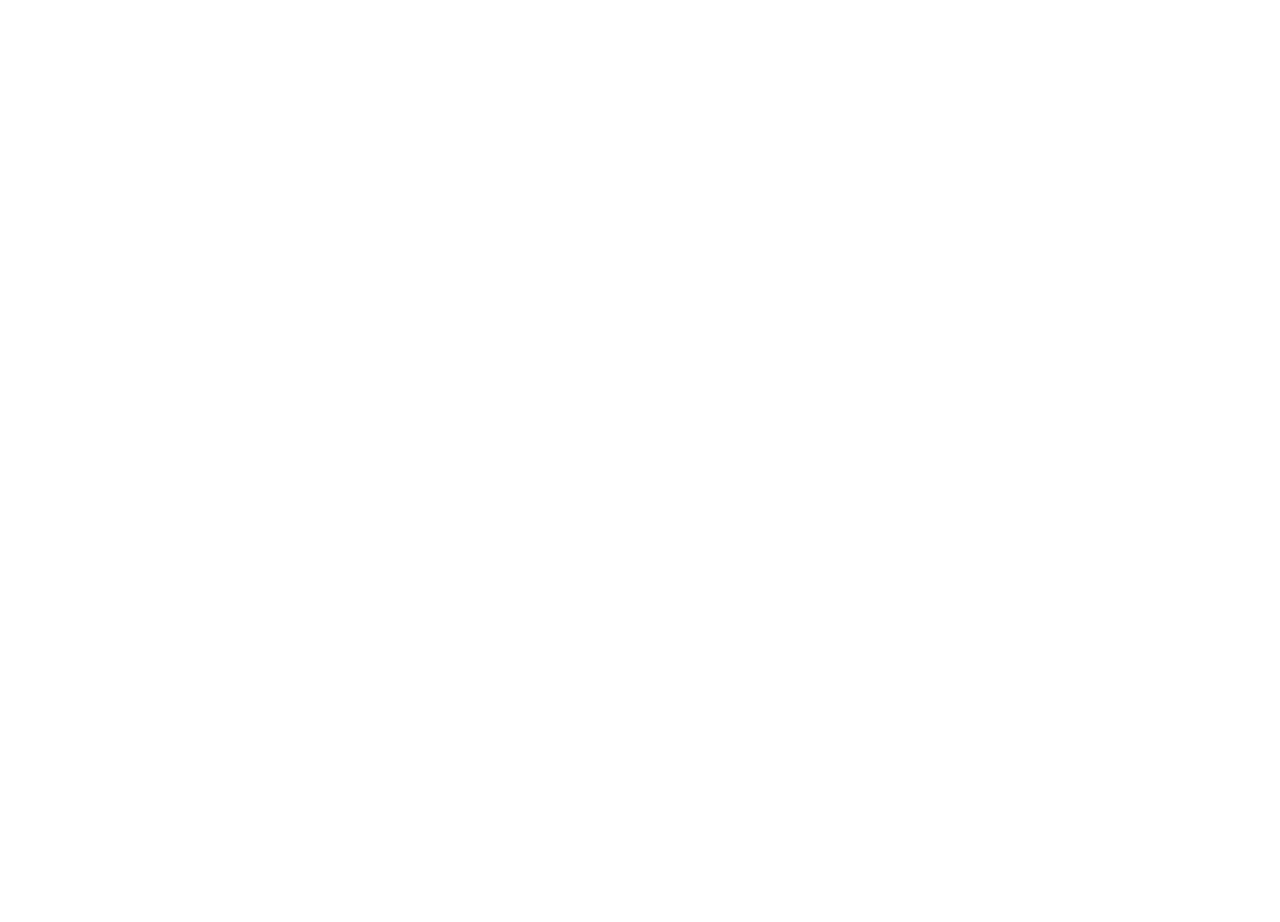
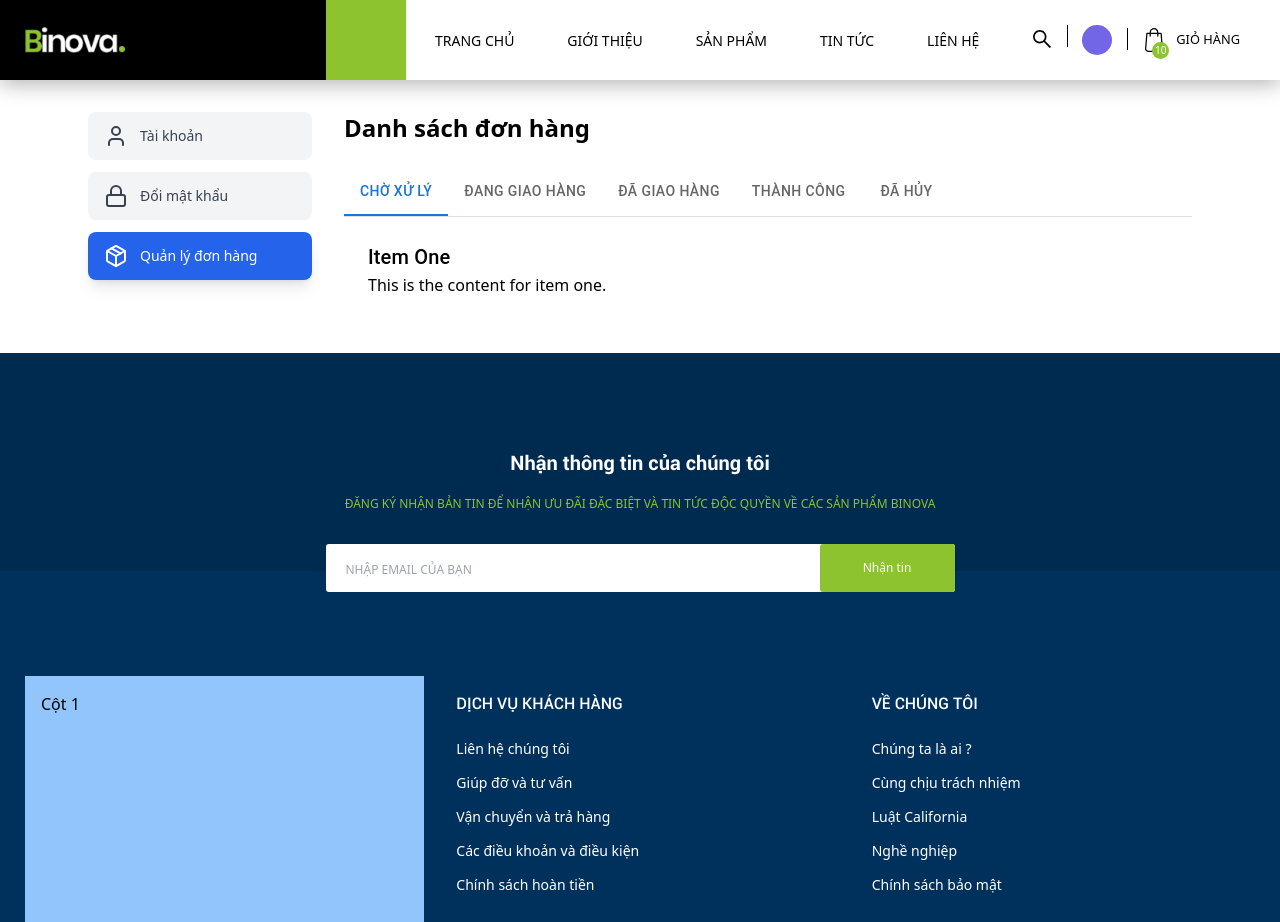
Before and after one commit to Flexx05/datn-FE, a React (Vite) app: page /user/order in a window 1280 px wide. Before the commit this address had no page. Before the commit the page ends 800 px from the top, so only its background shows below. Built offline with nearby package versions, Linux system fonts and the light colour scheme; sample sign-in values are in the browser's storage; a web font is replaced by a local one.

Commit message:
Up some theme

```diff
--- a/package.json
+++ b/package.json
@@ -12,6 +12,10 @@
   },
   "dependencies": {
     "@ant-design/icons": "^6.0.0",
+    "@emotion/react": "^11.14.0",
+    "@emotion/styled": "^11.14.0",
+    "@mui/icons-material": "^7.1.1",
+    "@mui/material": "^7.1.1",
     "@react-oauth/google": "^0.12.2",
     "@tanstack/react-query": "^5.68.0",
     "@types/react-router-dom": "^5.3.3",
--- a/src/App.tsx
+++ b/src/App.tsx
@@ -15,6 +15,7 @@
 import { UserInfo } from "./pages/Userinfo";
 import ProtectedRoute from "./auth/ProtectedRoute";
 import ChangePassword from "./pages/ChangePassword";
+import Order from "./pages/Order";
 
 
 
@@ -35,6 +36,7 @@
           <Route path="/blogs/detail" element={< DetailBlog />} />
           <Route path="/user/info" element={<ProtectedRoute>< UserInfo /></ProtectedRoute>} />
           <Route path="/user/changepassword" element={<ProtectedRoute>< ChangePassword /></ProtectedRoute>} />
+          <Route path="/user/order" element={<ProtectedRoute>< Order /></ProtectedRoute>} />
         </Route>
         <Route element={<AuthLayout />}>
           <Route path="/login" element={<Login />} />
--- a/src/components/AccountSettings.tsx
+++ b/src/components/AccountSettings.tsx
@@ -30,7 +30,7 @@
     return (
         <div className="max-w-6xl mx-auto py-8  md:px-6 flex flex-col md:flex-row gap-8">
             <aside className="w-full md:w-56 space-y-3 mb-6 md:mb-0">
-                <SidebarLink active />
+                 <SidebarLink />
             </aside>
 
             <main className="flex-1 space-y-12">
--- a/src/components/SidebarLink.tsx
+++ b/src/components/SidebarLink.tsx
@@ -1,26 +1,58 @@
-import { Link } from "react-router-dom";
+import { Link, useLocation } from "react-router-dom";
+import { User, Lock, Package } from "lucide-react";
+import { ReactNode } from "react";
 
-interface SidebarLinkProps {
+interface SidebarLinkItemProps {
+  to: string;
+  label: string;
+  icon: ReactNode;
   active?: boolean;
 }
 
-export const SidebarLink: React.FC<SidebarLinkProps> = ({ active = false}) => (
-    <>
-        <Link to="/user/info"
+const SidebarLinkItem: React.FC<SidebarLinkItemProps> = ({
+  to,
+  label,
+  icon,
+  active = false,
+}) => (
+  <Link
+    to={to}
     type="button"
     className={`flex items-center justify-between w-full px-4 py-3 rounded-lg text-sm font-medium transition
       ${active ? "bg-blue-600 text-white shadow-lg" : "bg-gray-100 text-gray-700 hover:bg-gray-200"}`}
   >
-            <span>Tài khoản</span>
-            <span className="ml-3 text-lg font-semibold">&gt;</span>
+    <div className="flex items-center">
+      <span className="mr-3">{icon}</span>
+      <span>{label}</span>
+    </div>
   </Link>
-        <Link to="/user/changepassword"
-            type="button"
-            className={`flex items-center justify-between w-full px-4 py-3 rounded-lg text-sm font-medium transition
-      ${active ? "bg-blue-600 text-white shadow-lg" : "bg-gray-100 text-gray-700 hover:bg-gray-200"}`}
-        >
-            <span>Đổi mật khẩu</span>
-            <span className="ml-3 text-lg font-semibold">&gt;</span>
-        </Link>
+);
+
+
+
+export const SidebarLink: React.FC = () => {
+  const location = useLocation();
+
+  return (
+    <>
+      <SidebarLinkItem
+        to="/user/info"
+        label="Tài khoản"
+        icon={<User />}
+        active={location.pathname === "/user/info"}
+      />
+      <SidebarLinkItem
+        to="/user/changepassword"
+        label="Đổi mật khẩu"
+        icon={<Lock />}
+        active={location.pathname === "/user/changepassword"}
+      />
+      <SidebarLinkItem
+        to="/user/order"
+        label="Quản lý đơn hàng"
+        icon={<Package />}
+        active={location.pathname === "/user/order"}
+      />
     </>
   );
+};
--- a/src/pages/ChangePassword.tsx
+++ b/src/pages/ChangePassword.tsx
@@ -47,7 +47,7 @@
 };
 
 const ChangePassword: React.FC = () => {
-  const { user } = useAuth(); // Gọi useAuth đúng trong function component
+  const { user } = useAuth();
   const [formData, setFormData] = useState<PasswordForm>({
     current: "",
     newPwd: "",
@@ -128,7 +128,7 @@
     <div className="max-w-6xl mx-auto py-8 px-4 md:px-6 flex flex-col md:flex-row gap-8">
       {/* Sidebar */}
       <aside className="w-full md:w-56 space-y-3 mb-6 md:mb-0">
-        <SidebarLink active />
+        <SidebarLink />
       </aside>
 
       {/* Main content */}
--- /dev/null
+++ b/src/pages/Order.tsx
@@ -0,0 +1,77 @@
+import React from "react";
+import { SidebarLink } from "../components/SidebarLink";
+import Box from '@mui/material/Box';
+import Tab from '@mui/material/Tab';
+import Tabs from '@mui/material/Tabs';
+import Typography from '@mui/material/Typography';
+
+const Order: React.FC = () => {
+    const [value, setValue] = React.useState('1');
+
+    const handleChange = (event: React.SyntheticEvent, newValue: string) => {
+        setValue(newValue);  // Updates the tab state to the selected value
+    };
+
+    return (
+        <div className="max-w-6xl mx-auto py-8 px-4 md:px-6 flex flex-col md:flex-row gap-8">
+            {/* Sidebar */}
+            <aside className="w-full md:w-56 space-y-3 mb-6 md:mb-0">
+                <SidebarLink />
+            </aside>
+
+            <main className="flex-1">
+                <h1 className="text-2xl font-semibold mb-6">Danh sách đơn hàng</h1>
+                <Box sx={{ width: '100%' }}>
+                    {/* Tabs component for switching */}
+                    <Tabs value={value} onChange={handleChange} aria-label="Order Tabs" sx={{ borderBottom: 1, borderColor: 'divider' }}>
+                        <Tab label="Chờ xử lý" value="1" />
+                        <Tab label="Đang giao hàng" value="2" />
+                        <Tab label="Đã giao hàng" value="3" />
+                        <Tab label="Thành công" value="4" />
+                        <Tab label="Đã hủy" value="5" />
+                    </Tabs>
+
+                    {/* Tab Panels */}
+                    <TabPanel value={value} index="1">
+                        <Typography variant="h6">Item One</Typography>
+                        <p>This is the content for item one.</p>
+                    </TabPanel>
+                    <TabPanel value={value} index="2">
+                        <Typography variant="h6">Item Two</Typography>
+                        <p>This is the content for item two.</p>
+                    </TabPanel>
+                    <TabPanel value={value} index="3">
+                        <Typography variant="h6">Item Three</Typography>
+                        <p>This is the content for item three.</p>
+                    </TabPanel>
+                     <TabPanel value={value} index="4">
+                        <Typography variant="h6">Item Three</Typography>
+                        <p>This is the content for item three.</p>
+                    </TabPanel>
+                     <TabPanel value={value} index="5">
+                        <Typography variant="h6">Item Three</Typography>
+                        <p>This is the content for item three.</p>
+                    </TabPanel>
+                </Box>
+            </main>
+        </div>
+    );
+};
+
+interface TabPanelProps {
+    value: string;
+    index: string;
+    children: React.ReactNode;
+}
+
+const TabPanel = (props: TabPanelProps) => {
+    const { value, index, children } = props;
+
+    return (
+        <div role="tabpanel" hidden={value !== index} id={`simple-tabpanel-${index}`} aria-labelledby={`simple-tab-${index}`}>
+            {value === index && <Box sx={{ p: 3 }}>{children}</Box>}
+        </div>
+    );
+};
+
+export default Order;
```
Also changed, not shown: 1 other file (tests, documents, lock files or other folders). Lines whose indentation alone changed are shown as unchanged.
